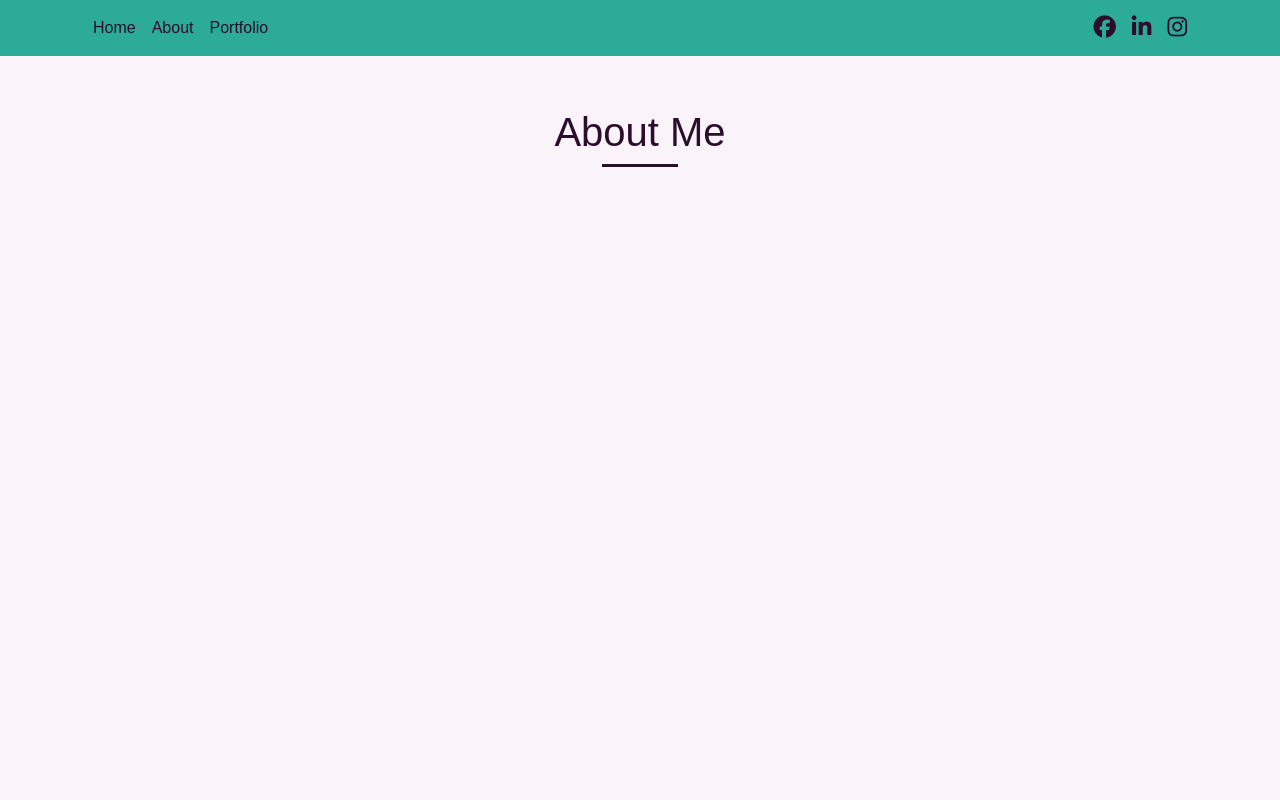
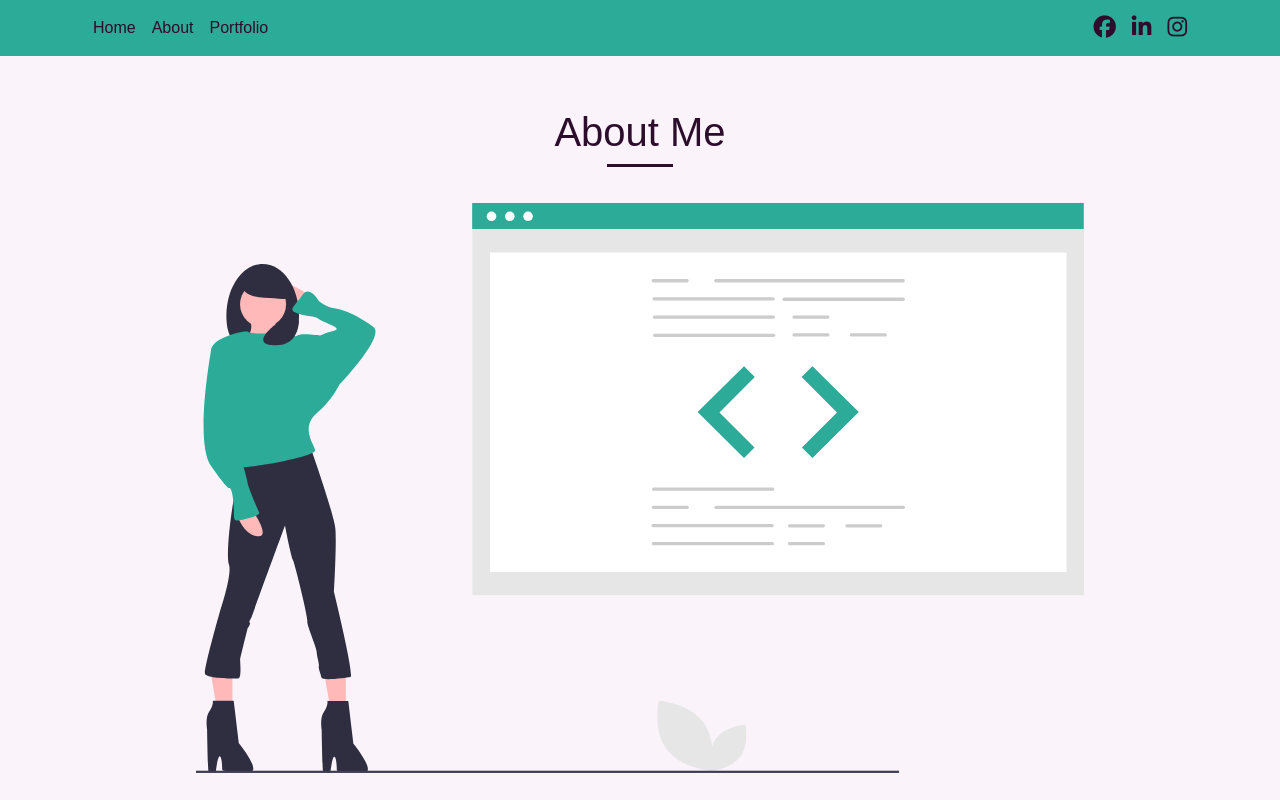
Before and after one commit to SantoroA/santoro-react, a React (Create React App) app: page /about in a window 1280 px wide. Built offline with nearby package versions, Linux system fonts and the light colour scheme.

Commit message:
about image
added an imahe to my about page

```diff
--- a/src/About.css
+++ b/src/About.css
@@ -0,0 +1,3 @@
+.About img {
+  width: 80%;
+}
--- a/src/AboutMe.js
+++ b/src/AboutMe.js
@@ -1,16 +1,19 @@
 import React from "react";
 import Title from "./Containers/Title";
-
+import coder from "./imgs/coder.svg";
 import Nav from "./Nav";
 import "./About.css";
 export default function AboutMe() {
   return (
-    <div className="About container-flex">
+    <div className="About container">
       <Nav fixedTop="true" />
 
       <Title>
         <h1>About Me</h1>
       </Title>
+      <row>
+        <img className="mt-4" src={coder} alt="coder" />
+      </row>
     </div>
   );
 }
```
Also changed, not shown: src/imgs/coder.svg (added).
